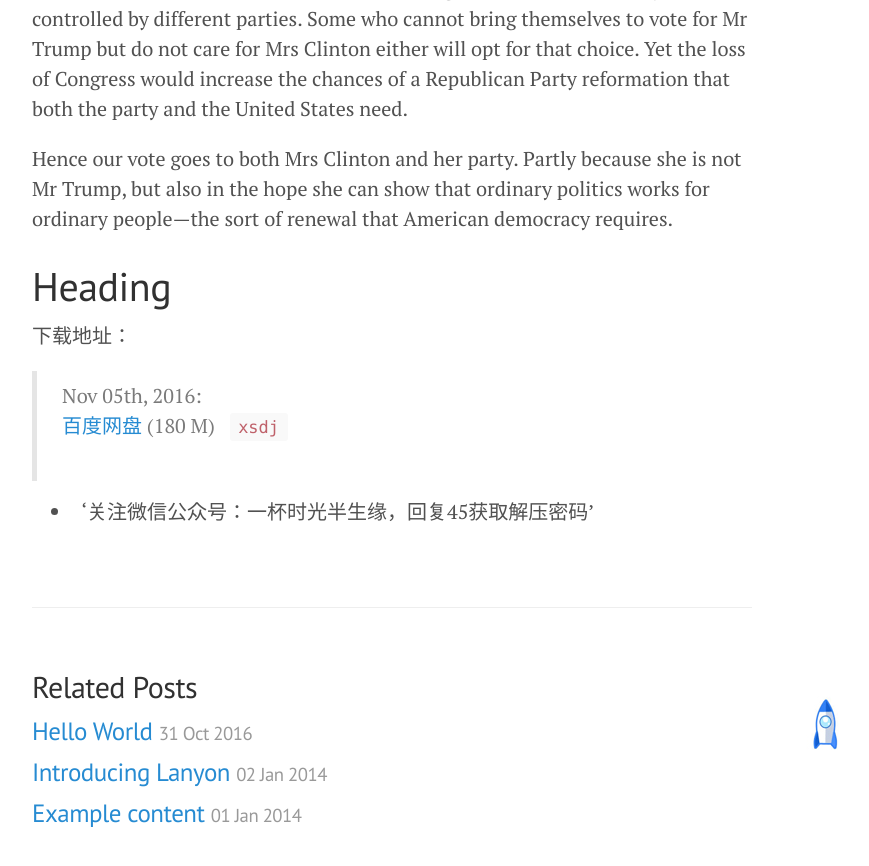
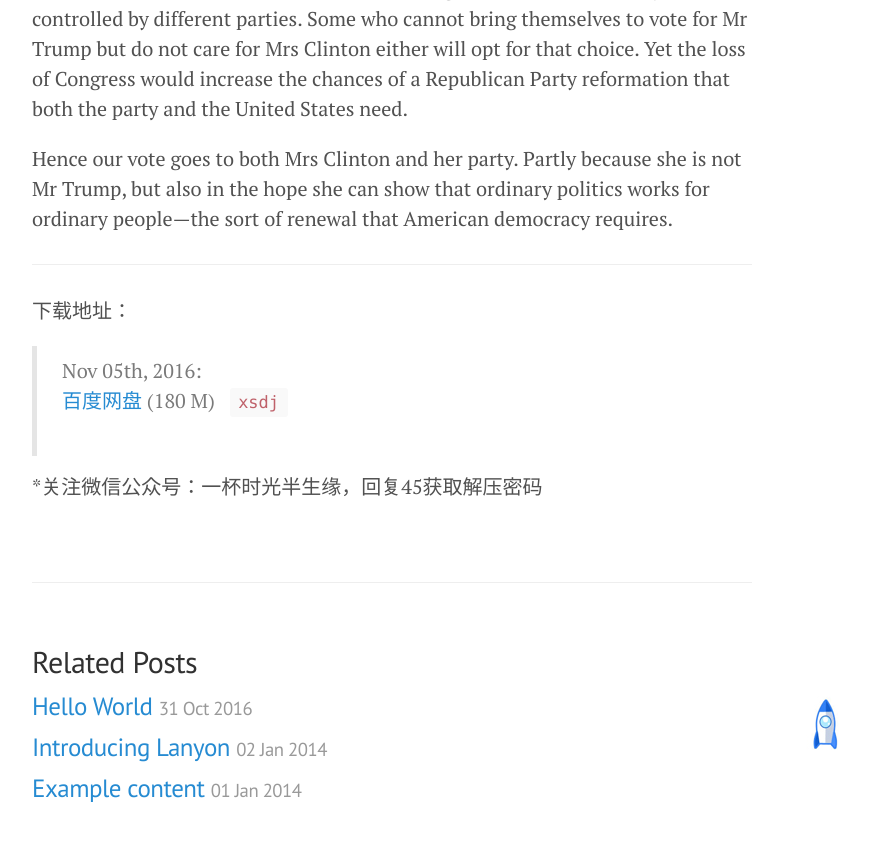
Before and after one commit to kentwang1403/kentwang1403.github.io, a Jekyll site: the page built from _posts/2016-11-04-Nov-2016-11-05.md, in a window 1280 px wide and 900 px high, scrolled down 4326 px. Shown: the top 866 px of the window, without its empty margins (248-1117 px from the left). Built offline with Jekyll 4.4.1, drawn with Linux system fonts in a browser that asks for light colours; comment, search, counter and statistics services are not loaded.

Commit message:
Update 2016-11-04-Nov-2016-11-05.md

```diff
--- a/_posts/2016-11-04-Nov-2016-11-05.md
+++ b/_posts/2016-11-04-Nov-2016-11-05.md
@@ -53,11 +53,11 @@
 
 Hence our vote goes to both Mrs Clinton and her party. Partly because she is not Mr Trump, but also in the hope she can show that ordinary politics works for ordinary people—the sort of renewal that American democracy requires.
 
-# Heading
+-----
 
-下载地址：
+下载地址：<br/>
 > Nov 05th, 2016:<br/>
 [百度网盘](http://pan.baidu.com/s/1c1VpbLe) (180 M)&ensp;
 `xsdj` <br/><br/>
 
-* &ensp;'关注微信公众号：一杯时光半生缘，回复45获取解压密码'
+*关注微信公众号：一杯时光半生缘，回复45获取解压密码
```
